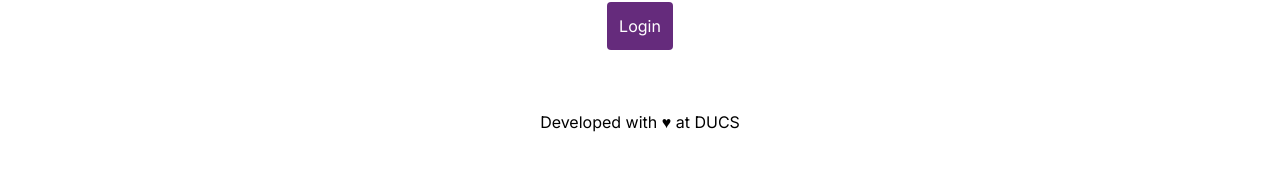
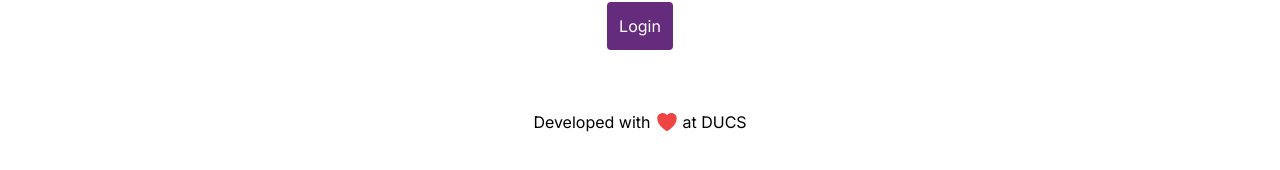
Before and after one commit to sudiptog81/ducs-voting-system, a Next.js app: page / in a window 1280 px wide. Shown: the part 488-658 px from the top of the page. Built offline with nearby package versions, Linux system fonts and the light colour scheme; no server answers; the database is empty.

Commit message:
live stats

```diff
--- a/components/Footer.js
+++ b/components/Footer.js
@@ -1,7 +1,16 @@
 export default function Footer() {
   return (
-    <div className="w-96 pt-10 h-full m-auto text-center">
-      Developed with ♥ at DUCS
+    <div className="w-96 pt-10 h-full m-auto text-center flex justify-center">
+      Developed with{" "}
+      <svg
+        xmlns="http://www.w3.org/2000/svg"
+        viewBox="0 0 24 24"
+        fill="currentColor"
+        className="w-6 h-6 mx-1 text-red-500"
+      >
+        <path d="M11.645 20.91l-.007-.003-.022-.012a15.247 15.247 0 01-.383-.218 25.18 25.18 0 01-4.244-3.17C4.688 15.36 2.25 12.174 2.25 8.25 2.25 5.322 4.714 3 7.688 3A5.5 5.5 0 0112 5.052 5.5 5.5 0 0116.313 3c2.973 0 5.437 2.322 5.437 5.25 0 3.925-2.438 7.111-4.739 9.256a25.175 25.175 0 01-4.244 3.17 15.247 15.247 0 01-.383.219l-.022.012-.007.004-.003.001a.752.752 0 01-.704 0l-.003-.001z" />
+      </svg>
+      at DUCS
     </div>
   );
 }
--- a/components/StatsPage.js
+++ b/components/StatsPage.js
@@ -18,6 +18,7 @@
       router.push("/");
     }
 
+    setInterval(() => {
       fetch("/api/stats", {
         method: "POST",
         headers: {
@@ -27,6 +28,7 @@
       })
         .then((res) => res.json())
         .then((res) => setStats(res.stats));
+    }, 5000);
   }, []);
 
   return (
```
Lines whose indentation alone changed are shown as unchanged.
